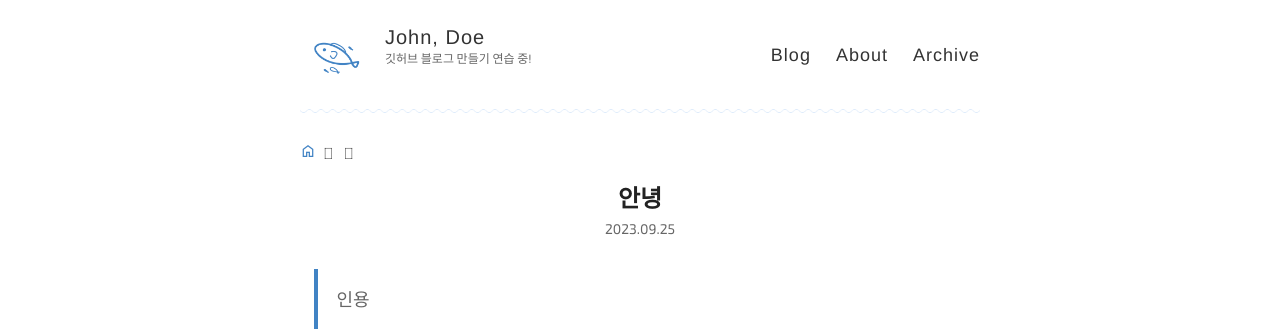
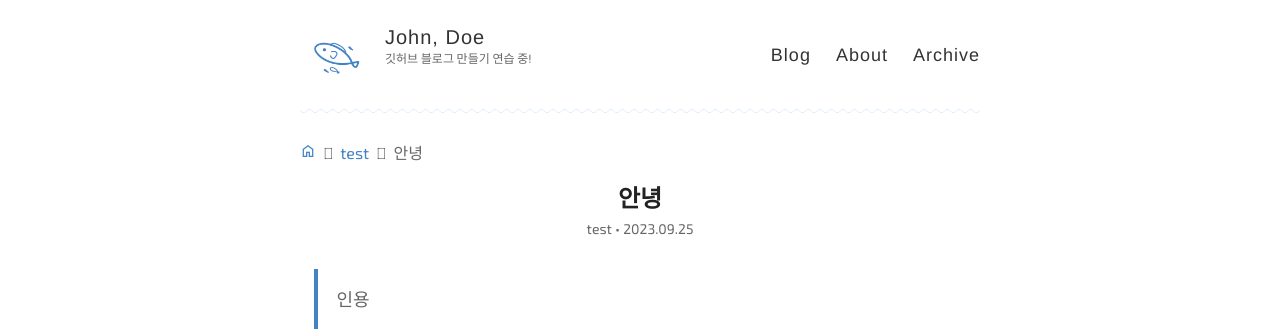
Before and after one commit to Sleeping-Gabin/Sleeping-Gabin.github.io, a Jekyll site: the page built from _posts/2023-09-25-post_test.md, in a window 1280 px wide. Shown: the top 335 px of the page. Built offline with Jekyll 4.4.1, drawn with Linux system fonts in a browser that asks for light colours; some web fonts are replaced.

Commit message:
update layout

```diff
--- a/_layouts/post.html
+++ b/_layouts/post.html
@@ -6,14 +6,16 @@ layout: default
   <div class="post-path">
     <a href="/"><span class="material-symbols-outlined">home</span></a>
     &nbsp;&#xE001;&nbsp;
-    <a href="/search/?category={{ post.category }}">{{ post.category }}</a>
+    <a href="/search/?category={{ post.category }}">{{ page.category }}</a>
     &nbsp;&#xE001;&nbsp;
-    {{ post.title }}
+    {{ page.title }}
   </div>
 
   <center class="post-title">
       <h1>{{ page.title }}</h1>
-      <div class="date">{{ page.date | date: "%Y.%m.%d" }}</div>
+      <div class="post-info">
+        {% if page.category %}{{ page.category }}&nbsp;&bull;&nbsp;{% endif %}{{ page.date | date: "%Y.%m.%d" }}{% if page.author %}{{ page.author }}&nbsp;&bull;&nbsp;{% endif %}
+      </div>
   </center>
 
   <div class="entry">{{ content }}</div>
--- a/style.scss
+++ b/style.scss
@@ -351,8 +351,9 @@ footer {
 .post-title {
   margin-bottom: 30px;
 
-  .date {
+  .post-info {
     margin-top: -15px;
+    justify-content: center;
   }
 }
 
```
